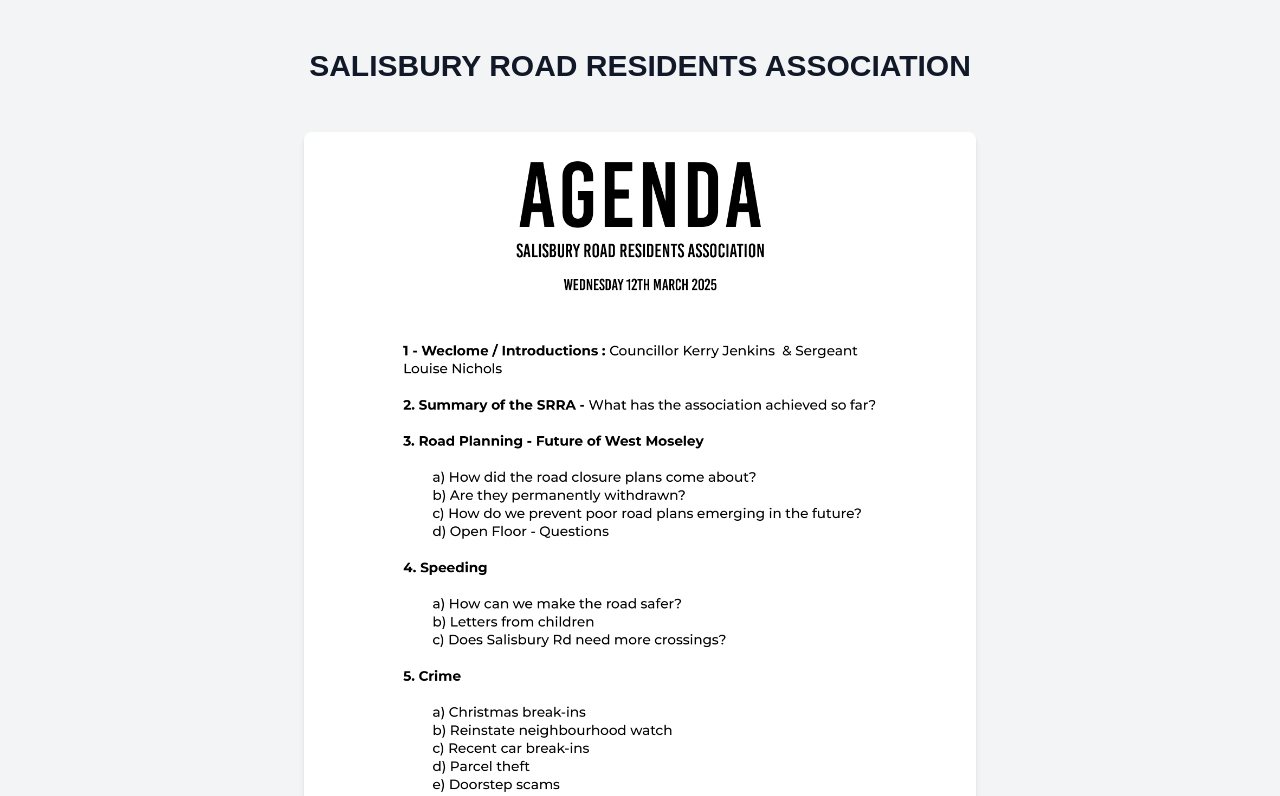
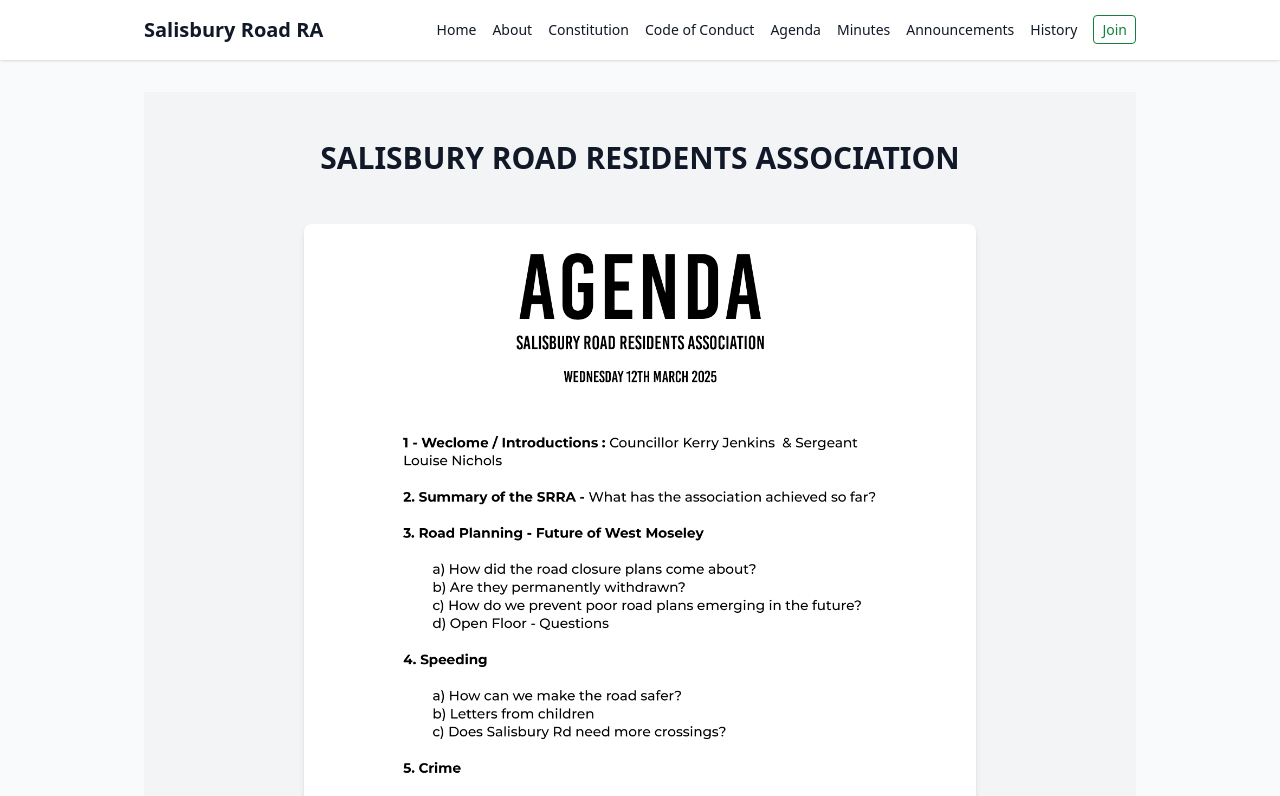
Before and after one commit to veepgoose/srra, a Next.js app in the folder srrawebsite/: page / in a window 1280 px wide. Shown: the top 796 px of the page. Built offline with nearby package versions, Linux system fonts and the light colour scheme.

Commit message:
Updated Layout.js - added header and nav bar

```diff
--- a/srrawebsite/src/app/layout.js
+++ b/srrawebsite/src/app/layout.js
@@ -1,52 +1,33 @@
-import { Geist, Geist_Mono } from "next/font/google";
 import "./globals.css";
-
-const geistSans = Geist({
-  variable: "--font-geist-sans",
-  subsets: ["latin"],
-});
-
-const geistMono = Geist_Mono({
-  variable: "--font-geist-mono",
-  subsets: ["latin"],
-});
 
 export const metadata = {
   title: "Salisbury Road Residents Association",
-  description:
-    "Find information about the Salisbury Road Residents Association, sign up as a member, and submit your objection to the West Moseley road closures.",
-  openGraph: {
-    title: "Salisbury Road Residents Association",
-    description:
-      "Find information about the Salisbury Road Residents Association, sign up as a member, and submit your objection to the West Moseley road closures.",
-    url: "https://www.salisburyroadmoseley.co.uk/",
-    siteName: "Salisbury Road Residents Association",
-    images: [
-      {
-        url: "https://www.salisburyroadmoseley.co.uk/ClosuresFlyer.png",
-        width: 1200,
-        height: 630,
-        alt: "Salisbury Road Residents Association Leaflet",
-      },
-    ],
-    type: "website",
-  },
-  twitter: {
-    card: "summary_large_image",
-    title: "Salisbury Road Residents Association",
-    description:
-      "Find information about the Salisbury Road Residents Association, sign up as a member, and submit your objection to the West Moseley road closures.",
-    images: ["https://www.salisburyroadmoseley.co.uk/ClosuresFlyer.png"],
-  },
+  description: "Resources and updates for residents of Salisbury Road, Moseley.",
 };
 
 export default function RootLayout({ children }) {
   return (
     <html lang="en">
-      <body
-        className={`${geistSans.variable} ${geistMono.variable} antialiased`}
-      >
-        {children}
+      <body className="bg-gray-50 text-gray-900 font-sans">
+        <header className="bg-white shadow sticky top-0 z-10">
+          <nav className="max-w-5xl mx-auto px-4 py-4 flex justify-between items-center">
+            <h1 className="text-xl font-bold">Salisbury Road RA</h1>
+            <ul className="flex space-x-4 text-sm font-medium">
+              <li><a href="/" className="hover:underline">Home</a></li>
+              <li><a href="/about" className="hover:underline">About</a></li>
+              <li><a href="/constitution" className="hover:underline">Constitution</a></li>
+              <li><a href="/code-of-conduct" className="hover:underline">Code of Conduct</a></li>
+              <li><a href="/agenda" className="hover:underline">Agenda</a></li>
+              <li><a href="/minutes" className="hover:underline">Minutes</a></li>
+              <li><a href="/announcements" className="hover:underline">Announcements</a></li>
+              <li><a href="/history" className="hover:underline">History</a></li>
+              <li><a href="/join" className="hover:bg-green-100 text-green-700 border border-green-700 px-2 py-1 rounded">Join</a></li>
+            </ul>
+          </nav>
+        </header>
+        <main className="max-w-5xl mx-auto px-4 py-8">
+          {children}
+        </main>
       </body>
     </html>
   );
```
